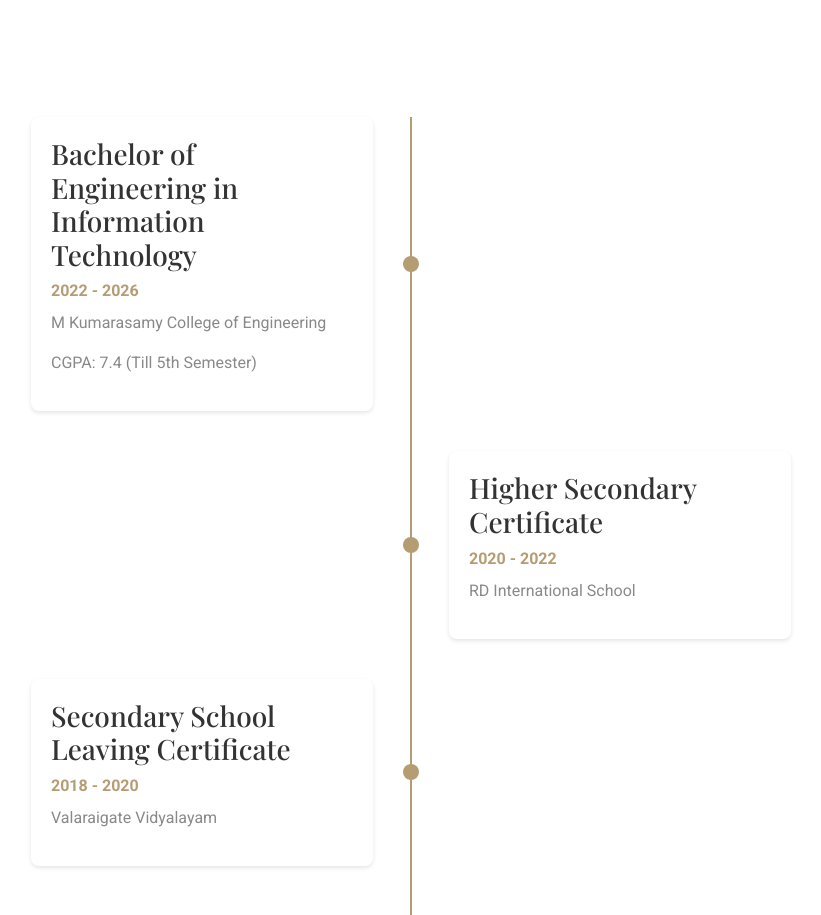
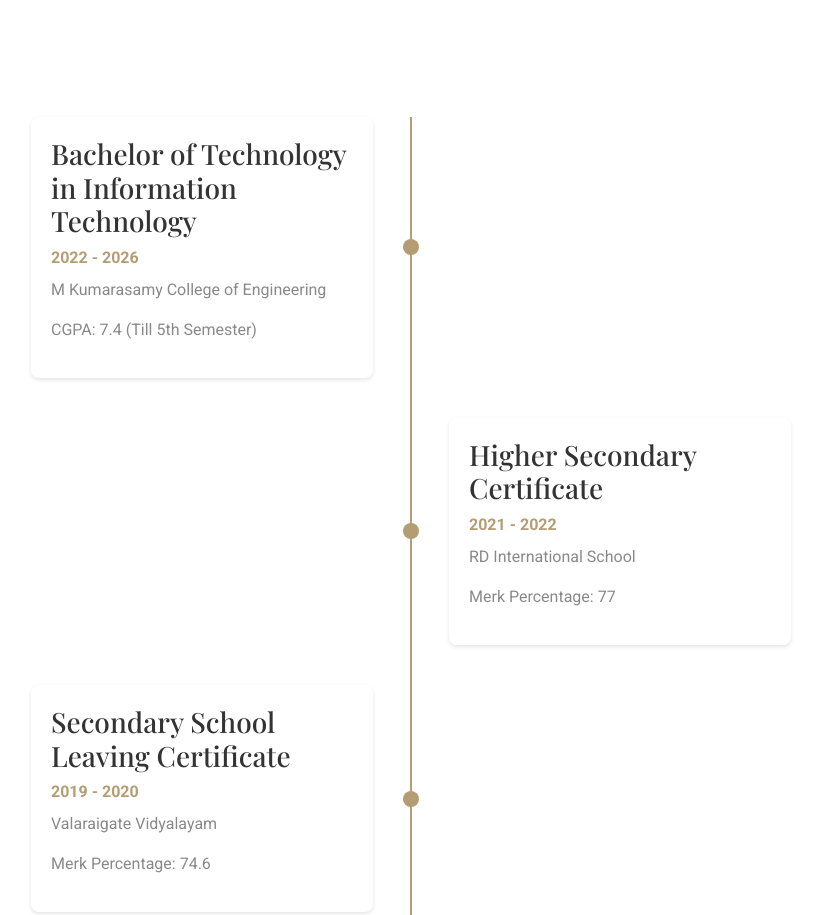
Before and after one commit to ksvishal07/Portfolio, a plain HTML site: page index.html in a window 1280 px wide. Shown: the part 1540-2455 px from the top of the page, without its empty margins (229-1050 px from the left). Drawn offline with nearby package versions, Linux system fonts and the light colour scheme; a web font is replaced by a local one.

Commit message:
Update index.html

```diff
--- a/index.html
+++ b/index.html
@@ -114,7 +114,7 @@
           <div class="timeline-item">
             <div class="timeline-dot"></div>
               <div class="timeline-content">
-                <h3>Bachelor of Engineering in Information Technology</h3>
+                <h3>Bachelor of Technology in Information Technology</h3>
                 <p class="timeline-date">2022 - 2026</p>
                 <p>M Kumarasamy College of Engineering</p>
                 <p>CGPA: 7.4 (Till 5th Semester)</p>
@@ -125,8 +125,9 @@
           <div class="timeline-dot"></div>
           <div class="timeline-content">
             <h3>Higher Secondary Certificate</h3>
-            <p class="timeline-date">2020 - 2022</p>
+            <p class="timeline-date">2021 - 2022</p>
             <p>RD International School</p>
+            <p>Merk Percentage: 77</p>
           </div>
         </div><!-- End Timeline Item -->
 
@@ -134,8 +135,9 @@
           <div class="timeline-dot"></div>
           <div class="timeline-content">
             <h3>Secondary School Leaving Certificate</h3>
-            <p class="timeline-date">2018 - 2020</p>
+            <p class="timeline-date">2019 - 2020</p>
             <p>Valaraigate Vidyalayam</p>
+            <P>Merk Percentage: 74.6</P>
           </div>
           </div>
         </div><!-- End Timeline Item -->
```
